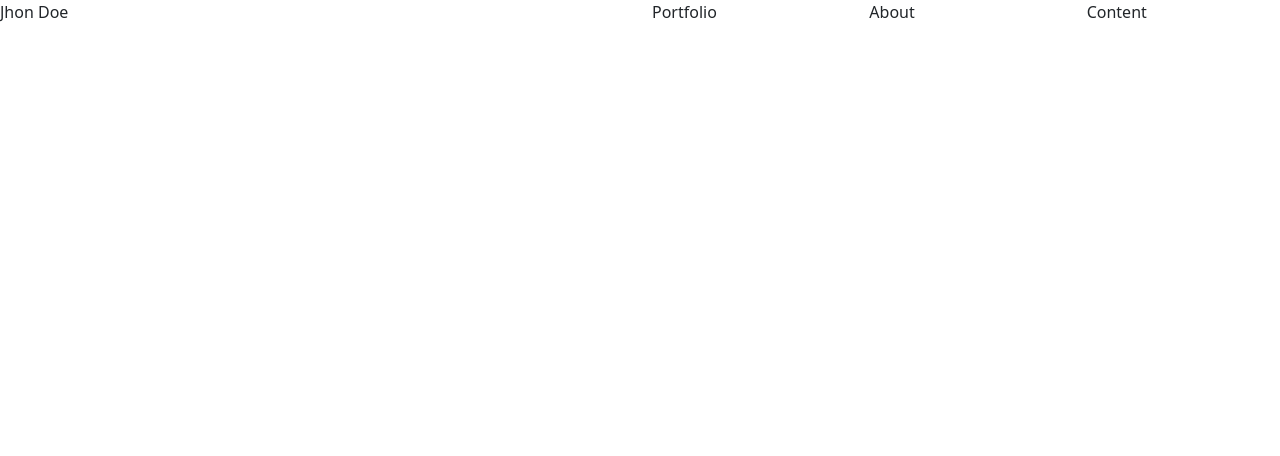
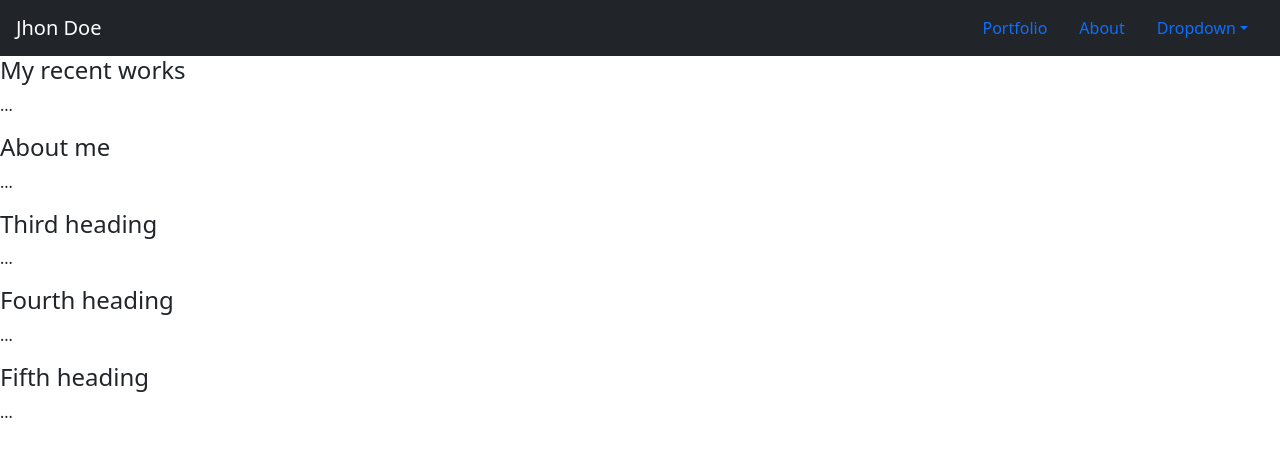
Before and after one commit to lucabenaventew/bootstrap_practice, a website: page index.html in a window 1280 px wide. Drawn offline with nearby package versions, Linux system fonts and the light colour scheme.

Commit message:
Upadte nav in index.html

```diff
--- a/index.html
+++ b/index.html
@@ -12,11 +12,40 @@
 <body>
 
 
-    <div class="row">
-        <div class="col-6">Jhon Doe</div>
-        <div class="col-2">Portfolio</div>
-        <div class="col-2">About</div>
-        <div class="col-2">Content</div>
+    <nav id="navbar-example2" class="navbar navbar-dark bg-dark px-3">
+        <a class="navbar-brand" href="#">Jhon Doe</a>
+        <ul class="nav nav-pills">
+            <li class="nav-item">
+                <a class="nav-link" href="#scrollspyHeading1">Portfolio</a>
+            </li>
+            <li class="nav-item">
+                <a class="nav-link" href="#scrollspyHeading2">About</a>
+            </li>
+            <li class="nav-item dropdown">
+                <a class="nav-link dropdown-toggle" data-bs-toggle="dropdown" href="#" role="button"
+                    aria-expanded="false">Dropdown</a>
+                <ul class="dropdown-menu">
+                    <li><a class="dropdown-item" href="#scrollspyHeading3">Contact</a></li>
+                    <li><a class="dropdown-item" href="#scrollspyHeading4">Fourth</a></li>
+                    <li>
+                        <hr class="dropdown-divider">
+                    </li>
+                    <li><a class="dropdown-item" href="#scrollspyHeading5">Fifth</a></li>
+                </ul>
+            </li>
+        </ul>
+    </nav>
+    <div data-bs-spy="scroll" data-bs-target="#navbar-example2" data-bs-offset="0" class="scrollspy-example" tabindex="0">
+        <h4 id="scrollspyHeading1">My recent works</h4>
+        <p>...</p>
+        <h4 id="scrollspyHeading2">About me</h4>
+        <p>...</p>
+        <h4 id="scrollspyHeading3">Third heading</h4>
+        <p>...</p>
+        <h4 id="scrollspyHeading4">Fourth heading</h4>
+        <p>...</p>
+        <h4 id="scrollspyHeading5">Fifth heading</h4>
+        <p>...</p>
     </div>
     <script src="./node_modules/bootstrap/dist/js/bootstrap.js"></script>
 </body>
```
